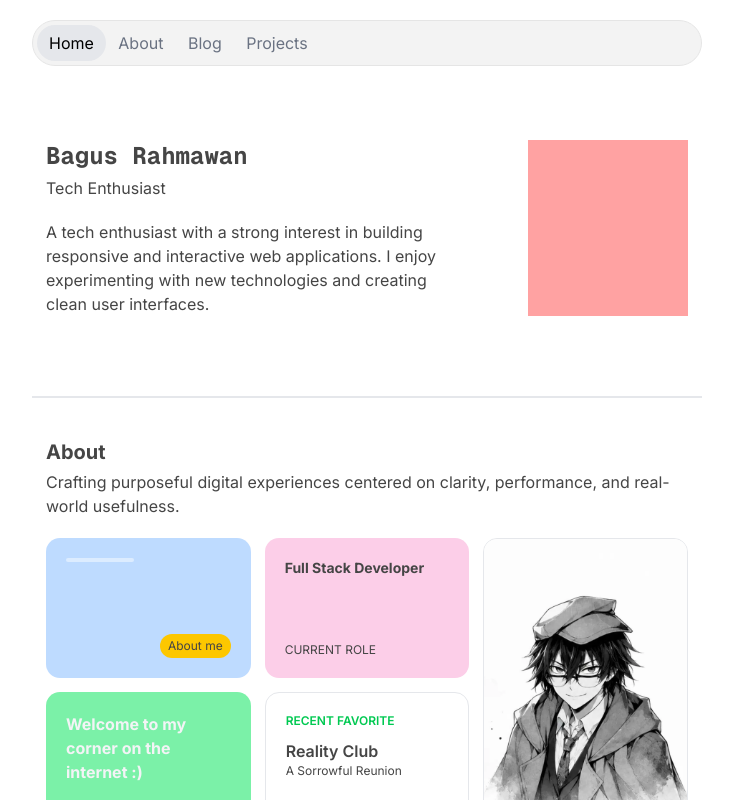
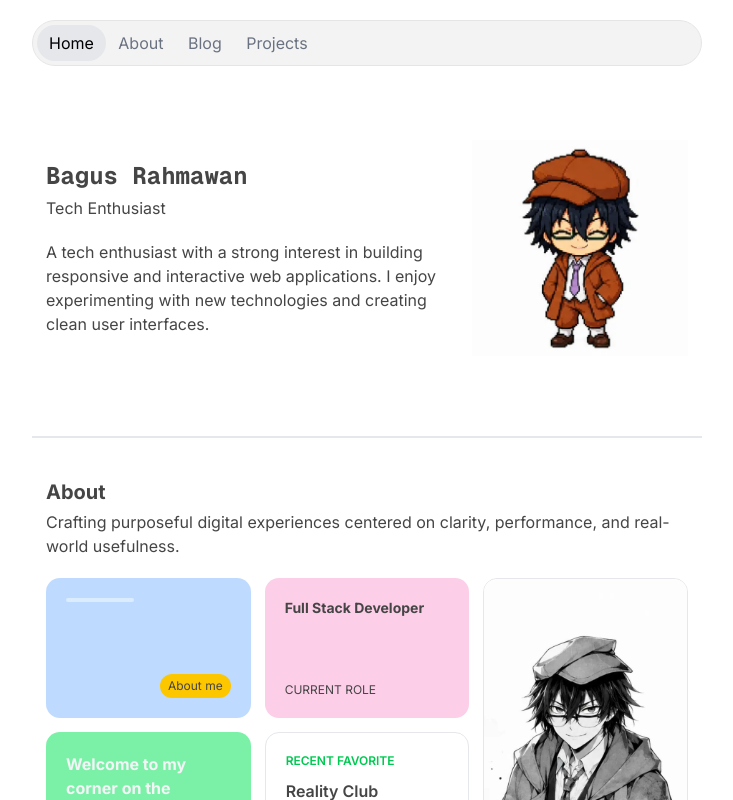
Before and after one commit to bagoesrex/portfolio-website, a Next.js app: page / in a window 1280 px wide. Shown: the top 800 px of the page, without its empty margins (273-1006 px from the left). Built offline with nearby package versions, Linux system fonts and the light colour scheme.

Commit message:
feat: add aligned Ranpo sprite animation to hero

```diff
--- a/components/home/HeroSection.tsx
+++ b/components/home/HeroSection.tsx
@@ -1,13 +1,14 @@
 import { cn } from "@/lib/utils";
 import MaxWidthWrapper from "../layout/MaxWidthWrapper";
 import { LAYOUT } from "@/config/layout";
+import RanpoSprite from "./RanpoSprite";
 
 export default function HeroSection() {
   return (
     <section id="hero">
-      <MaxWidthWrapper className="space-y-1.5 pt-35 pb-20">
-        <div className="flex justify-between gap-15">
-          <div className="space-y-5">
+      <MaxWidthWrapper className="pt-35 pb-20">
+        <div className="flex flex-col-reverse items-center gap-8 sm:flex-row sm:justify-between sm:gap-3">
+          <div className="min-w-0 flex-1 space-y-5">
             <div className="space-y-1">
               <h1 className="font-mono text-2xl font-bold">Bagus Rahmawan</h1>
               <p>Tech Enthusiast</p>
@@ -18,7 +19,9 @@ export default function HeroSection() {
               technologies and creating clean user interfaces.
             </p>
           </div>
-          <div className="min-h-full min-w-40 bg-red-300"></div>
+          <div className="bg-red-600">
+            <RanpoSprite />
+          </div>
         </div>
       </MaxWidthWrapper>
       <hr
--- /dev/null
+++ b/components/home/RanpoSprite.tsx
@@ -0,0 +1,69 @@
+"use client";
+
+import { useEffect, useState, useSyncExternalStore } from "react";
+
+import {
+  FRAME_INTERVAL_MS,
+  HOVER_FRAMES,
+  IDLE_FRAMES,
+  SPRITE_SHEET,
+  getNextFrameIndex,
+} from "./hero-animation.mjs";
+
+const REDUCED_MOTION_QUERY = "(prefers-reduced-motion: reduce)";
+
+function subscribeToReducedMotion(onChange: () => void) {
+  const mediaQuery = window.matchMedia(REDUCED_MOTION_QUERY);
+  mediaQuery.addEventListener("change", onChange);
+
+  return () => mediaQuery.removeEventListener("change", onChange);
+}
+
+function getReducedMotionSnapshot() {
+  return window.matchMedia(REDUCED_MOTION_QUERY).matches;
+}
+
+export default function RanpoSprite() {
+  const [isHovered, setIsHovered] = useState(false);
+  const [frameIndex, setFrameIndex] = useState(0);
+  const prefersReducedMotion = useSyncExternalStore(
+    subscribeToReducedMotion,
+    getReducedMotionSnapshot,
+    () => false,
+  );
+  const activeFrames = isHovered ? HOVER_FRAMES : IDLE_FRAMES;
+  const activeFrame = activeFrames[frameIndex];
+
+  useEffect(() => {
+    if (prefersReducedMotion) return;
+
+    const timer = window.setInterval(() => {
+      setFrameIndex((currentIndex) =>
+        getNextFrameIndex(currentIndex, activeFrames),
+      );
+    }, FRAME_INTERVAL_MS);
+
+    return () => window.clearInterval(timer);
+  }, [activeFrames, prefersReducedMotion]);
+
+  function changeAnimationState(hovered: boolean) {
+    setIsHovered(hovered);
+    setFrameIndex(0);
+  }
+
+  return (
+    <div
+      className="relative aspect-square w-44 shrink-0 cursor-default bg-size-[400%_200%] bg-no-repeat contain-[paint] sm:w-54"
+      data-frame={activeFrame.id}
+      data-state={isHovered ? "hover" : "idle"}
+      onPointerEnter={() => changeAnimationState(true)}
+      onPointerLeave={() => changeAnimationState(false)}
+      role="img"
+      aria-label="Pixel art character of Ranpo"
+      style={{
+        backgroundImage: `url("${SPRITE_SHEET}")`,
+        backgroundPosition: activeFrame.backgroundPosition,
+      }}
+    />
+  );
+}
--- /dev/null
+++ b/components/home/hero-animation.mjs
@@ -0,0 +1,24 @@
+export const FRAME_INTERVAL_MS = 800;
+export const SPRITE_SHEET = "/images/home/ranpo-sprite.webp";
+
+export const IDLE_FRAMES = [
+  { id: "idle-01", backgroundPosition: "4.077415% 0%" },
+  { id: "idle-02", backgroundPosition: "33.239384% 0%" },
+];
+
+export const HOVER_FRAMES = [
+  { id: "hover-01", backgroundPosition: "62.363773% 0%" },
+  { id: "hover-02", backgroundPosition: "91.525742% 0%" },
+  { id: "hover-03", backgroundPosition: "4.077415% 97.970688%" },
+  { id: "hover-04", backgroundPosition: "33.239384% 97.970688%" },
+  { id: "hover-05", backgroundPosition: "62.363773% 97.970688%" },
+  { id: "hover-06", backgroundPosition: "91.525742% 97.970688%" },
+];
+
+/**
+ * @param {number} currentIndex
+ * @param {readonly unknown[]} frames
+ */
+export function getNextFrameIndex(currentIndex, frames) {
+  return (currentIndex + 1) % frames.length;
+}
--- a/package.json
+++ b/package.json
@@ -5,6 +5,7 @@
   "scripts": {
     "dev": "next dev",
     "build": "next build",
+    "test": "node --test components/home/hero-animation.test.mts",
     "start": "next start",
     "lint": "eslint",
     "format": "prettier --write .",
```
Also changed, not shown: public/images/home/ranpo-sprite.webp (added), 1 other file (tests, documents, lock files or other folders).
